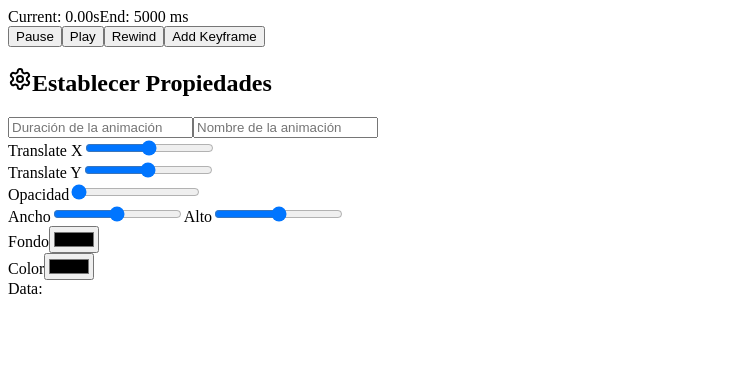
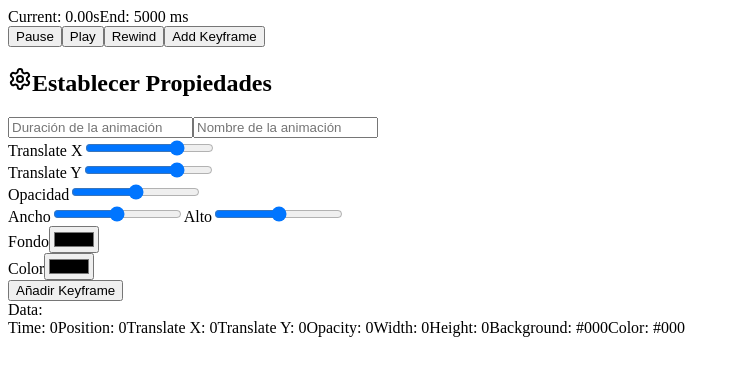
Before and after one commit to JoseCortezz25/CSS-Studio, a Next.js app: page / in a window 1280 px wide. Both pictures are taken after a click on the button "Add Keyframe". Shown: the top 376 px of the page, without its empty margins (0-740 px from the left). Built offline with nearby package versions, Linux system fonts and the light colour scheme.

Commit message:
Refactor padding in timeline component and update example code, and add keyframe functionality

```diff
--- a/src/app/page.tsx
+++ b/src/app/page.tsx
@@ -1,18 +1,33 @@
 "use client";
+
+import React, { useState, useRef, useEffect } from "react";
 import Timeline from "@/components/common/timeline";
 import { Input } from "@/components/ui/input";
 import { example } from "@/libs/example";
 import { Keyframe } from "@/libs/types";
 import { Eye, Settings } from "lucide-react";
-import { useEffect, useRef, useState } from "react";
 
 export default function Home() {
   const [keyframes, setKeyframes] = useState<Keyframe[]>([]);
   const [codeToPreview, setCodeToPreview] = useState<string>(example);
   const iframeRef = useRef<HTMLIFrameElement>(null);
+  const [keyframeSingle, setKeyframe] = useState<Keyframe>({
+    time: "0",
+    position: 0,
+    properties: {
+      translateX: "0",
+      translateY: "0",
+      opacity: "0",
+      width: "0",
+      height: "0",
+      background: "#000",
+      color: "#000"
+    }
+  });
 
   const updateKeyframes = (keyframe: Keyframe) => {
-    setKeyframes(prev => [...prev, keyframe]);
+    setKeyframes(prev => [...prev, keyframeSingle]);
+    // console.log("Current keyframes", keyframeSingle);
   };
 
   const insertScript = (iframeDocument: Document) => {
@@ -100,16 +115,17 @@ export default function Home() {
 
       console.log("iframeRef.current", iframeRef.current);
 
-
       insertScript(iframeDocument);
     };
   }, [iframeRef.current]);
 
+  const addKeyframe = () => {
+    updateKeyframes(keyframe);
+  };
 
   return (
     <main className="flex min-h-screen flex-col items-center justify-between">
       <div className="w-full">
-
         <div className="container mx-auto">
           <Timeline
             totalTime="5000"
@@ -127,17 +143,18 @@ export default function Home() {
 
             {/* Configuracion */}
             <div className="flex flex-col w-[75%]">
-
               <div className="px-4 py-4 border border-neutral-200 rounded-md mb-9">
                 <div className="flex flex-col gap-4">
                   <Input
                     type="text"
                     placeholder="Duración de la animación"
+                  // onChange={() => }
                   />
 
                   <Input
                     type="text"
                     placeholder="Nombre de la animación"
+                  // onChange={(e) => console.log(e.target.value)}
                   />
                 </div>
               </div>
@@ -150,7 +167,15 @@ export default function Home() {
                   name="translateX"
                   min="-100"
                   max="100"
-                  value={0}
+                  onChange={(e) =>
+                    setKeyframe(prev => ({
+                      ...prev,
+                      properties: {
+                        ...prev?.properties,
+                        translateX: e.target.value
+                      }
+                    }))
+                  }
                 />
               </div>
 
@@ -162,57 +187,136 @@ export default function Home() {
                   name="translateY"
                   min="-100"
                   max="100"
-                  value={0}
+                  onChange={(e) =>
+                    setKeyframe(prev => ({
+                      ...prev,
+                      properties: {
+                        ...prev?.properties,
+                        translateY: e.target.value
+                      }
+                    }))
+                  }
                 />
               </div>
 
               {/*  Opacity  */}
               <div className="group-field">
                 <label htmlFor="opacity">Opacidad</label>
-                <input type="range" id="opacity" name="opacity" min="0" max="100" value={0} />
+                <input
+                  type="range"
+                  id="opacity"
+                  name="opacity"
+                  min="0"
+                  max="100"
+                  onChange={(e) =>
+                    setKeyframe(prev => ({
+                      ...prev,
+                      properties: {
+                        ...prev?.properties,
+                        opacity: e.target.value
+                      }
+                    }))
+                  }
+                />
               </div>
 
               {/* Height and width */}
               <div className="group-field">
                 <label htmlFor="width">Ancho</label>
-                <input type="range" id="width" name="width" min="0" max="100" />
+                <input
+                  type="range"
+                  id="width"
+                  name="width"
+                  min="0"
+                  max="100"
+                  onChange={(e) =>
+                    setKeyframe(prev => ({
+                      ...prev,
+                      properties: {
+                        ...prev?.properties,
+                        width: e.target.value
+                      }
+                    }))
+                  }
+                />
 
                 <label htmlFor="height">Alto</label>
-                <input type="range" id="height" name="height" min="0" max="100" />
+                <input
+                  type="range"
+                  id="height"
+                  name="height"
+                  min="0"
+                  max="100"
+                  onChange={(e) =>
+                    setKeyframe(prev => ({
+                      ...prev,
+                      properties: {
+                        ...prev?.properties,
+                        height: e.target.value
+                      }
+                    }))
+                  }
+                />
               </div>
 
               <div className="group-field">
                 <label htmlFor="background">Fondo</label>
-                <input type="color" id="background" name="background" />
+                <input
+                  type="color"
+                  id="background"
+                  name="background"
+                  onChange={(e) =>
+                    setKeyframe(prev => ({
+                      ...prev,
+                      properties: {
+                        ...prev?.properties,
+                        background: e.target.value
+                      }
+                    }))
+                  }
+                />
               </div>
 
               <div className="group-field">
                 <label htmlFor="color">Color</label>
-                <input type="color" id="color" name="color" />
+                <input
+                  type="color"
+                  id="color"
+                  name="color"
+                  onChange={(e) =>
+                    setKeyframe(prev => ({
+                      ...prev,
+                      properties: {
+                        ...prev?.properties,
+                        color: e.target.value
+                      }
+                    })
+                    )
+                  }
+                />
               </div>
+
+              <button onClick={addKeyframe}>Añadir Keyframe</button>
             </div>
-
           </div>
 
           <div className="w-[60%]">
             Data:
-
+            {keyframes.map((keyframe, index) => (
+              <div key={index} className="flex gap-4">
+                <span>Time: {keyframe.time}</span>
+                <span>Position: {keyframe.position}</span>
+                <span>Translate X: {keyframe.properties?.translateX}</span>
+                <span>Translate Y: {keyframe.properties?.translateY}</span>
+                <span>Opacity: {keyframe.properties?.opacity}</span>
+                <span>Width: {keyframe.properties?.width}</span>
+                <span>Height: {keyframe.properties?.height}</span>
+                <span>Background: {keyframe.properties?.background}</span>
+                <span>Color: {keyframe.properties?.color}</span>
+              </div>
+            ))}
           </div>
-
-          {/* <div className="w-[60%] min-h-[50%] relative bg-neutral-200/30 rounded-xl">
-            <span className="flex gap-2 absolute top-2 right-2 bg-neutral-800 backdrop-blur-sm rounded-full px-3 py-1 text-white">
-              <Eye className="size-[24px]" />
-              Vista Previa
-            </span>
-            <iframe
-              className="w-full h-full"
-              srcDoc={example}
-              ref={iframeRef}
-            />
-          </div> */}
-
         </div>
-
       </div>
     </main>
   );
```
Also changed, not shown: src/hooks/use-animation.ts (+10 -1 lines), src/libs/types.ts (+7 -7 lines).
